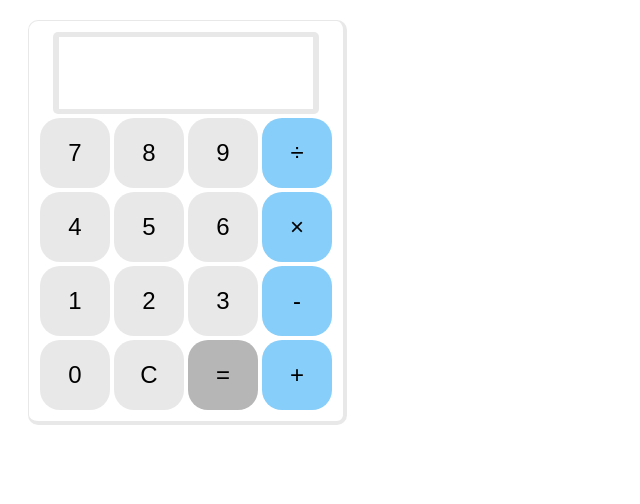
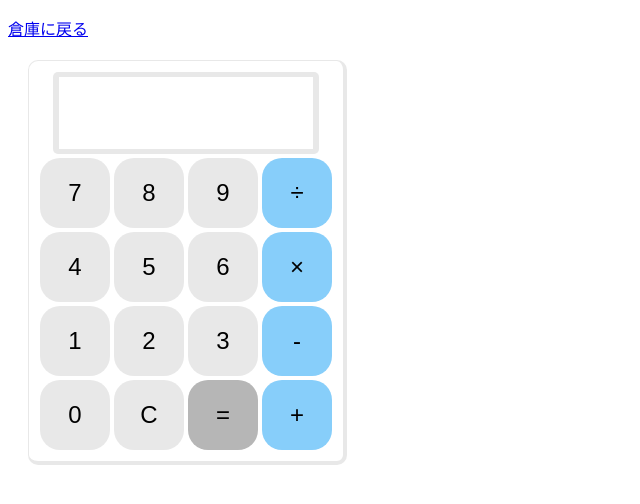
Before and after one commit to TkdSz/calculation, a plain HTML site: page index.html in a window 1280 px wide. Shown: the whole page, without its empty margins (0-640 px from the left). Drawn offline with Linux system fonts and the light colour scheme.

Commit message:
Update index.html

```diff
--- a/index.html
+++ b/index.html
@@ -7,6 +7,7 @@
         <script type="text/javascript" src="calculation.js"></script>
     </head>
     <body>
+    <p><a href = https://tkdsz.github.io/warehouse/ >倉庫に戻る</a></p>
         <form name = "dentaku">
             <table>
                 <tr>
```
